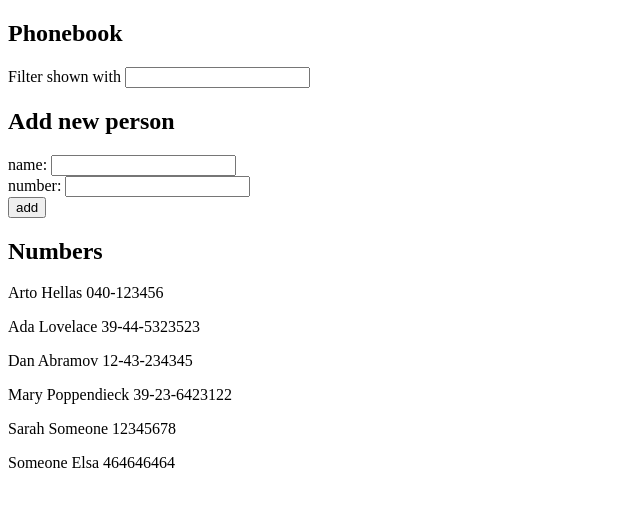
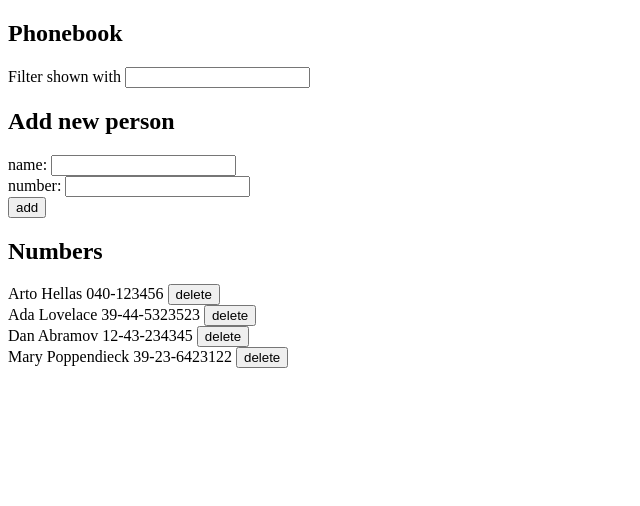
Before and after one commit to Morred/fullstackopen, a React (Create React App) app in the folder part2/phonebook/: page / in a window 1280 px wide. Shown: the top 506 px of the page, without its empty margins (0-640 px from the left). Built offline with nearby package versions, Linux system fonts and the light colour scheme; data requests are answered from the project's data file.

Commit message:
Exercise 2.14

```diff
--- a/part2/phonebook/db.json
+++ b/part2/phonebook/db.json
@@ -19,16 +19,6 @@
       "name": "Mary Poppendieck",
       "number": "39-23-6423122",
       "id": 4
-    },
-    {
-      "name": "Sarah Someone",
-      "number": "12345678",
-      "id": 5
-    },
-    {
-      "name": "Someone Elsa",
-      "number": "464646464",
-      "id": 6
     }
   ]
 }
--- a/part2/phonebook/src/App.js
+++ b/part2/phonebook/src/App.js
@@ -64,6 +64,23 @@ const App = () => {
     }
   }
 
+  const deletePerson = (id) => {
+    const personName = persons.find(person => person.id === id).name
+    if (window.confirm(`Delete ${personName}?`)) {
+      personService
+        .destroy(id)
+        .then(returnedData => {
+          console.log(returnedData)
+          const newPersonList = persons.filter(person => person.id !== id)
+          setPersons(newPersonList)
+
+          // Reset filter so displayed list updates
+          setFilter('')
+          setPersonsToShow(newPersonList)
+        })
+    }
+  }
+
   return (
     <div>
       <h2>Phonebook</h2>
@@ -77,7 +94,7 @@ const App = () => {
         addPerson={addPerson}
       />
       <h2>Numbers</h2>
-      <People people={personsToShow}/>
+      <People people={personsToShow} deletePersonHandler={deletePerson}/>
     </div>
   )
 }
--- a/part2/phonebook/src/components/People.js
+++ b/part2/phonebook/src/components/People.js
@@ -1,8 +1,8 @@
 import Person from './Person'
 
-const People = ({ people }) => {
+const People = ({ people, deletePersonHandler }) => {
     return (
-        <div>{people.map(person => <Person key={person.name} person={person}/>)}</div>
+        <div>{people.map(person => <Person key={person.name} person={person} deletePersonHandler={deletePersonHandler}/>)}</div>
     )
 }
 
--- a/part2/phonebook/src/components/Person.js
+++ b/part2/phonebook/src/components/Person.js
@@ -1,5 +1,10 @@
-const Person = ({ person }) => {
-    return <p key={person.name}>{person.name} {person.number}</p>
+const Person = ({ person, deletePersonHandler }) => {
+  return (
+    <div>
+      <span key={person.name}> {person.name} {person.number} </span>
+      <button onClick={() => deletePersonHandler(person.id)}>delete</button>
+    </div>
+  )
 }
 
 export default Person
--- a/part2/phonebook/src/services/persons.js
+++ b/part2/phonebook/src/services/persons.js
@@ -11,4 +11,11 @@ const create = newObject => {
   return request.then(response => response.data)
 }
 
-export default { getAll, create }
+const destroy = (id) => {
+    console.log('id in destroy method')
+    console.log(id)
+    const request = axios.delete(`${baseUrl}/${id}`)
+    return request.then(response => response.data)
+}
+
+export default { getAll, create, destroy }
```
Also changed, not shown: 1 other file (tests, documents, lock files or other folders).
